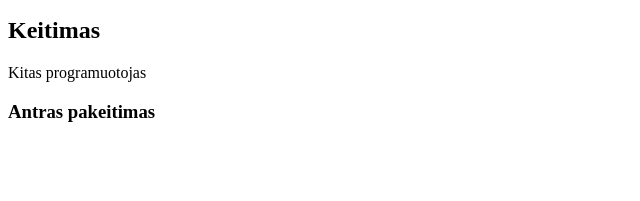
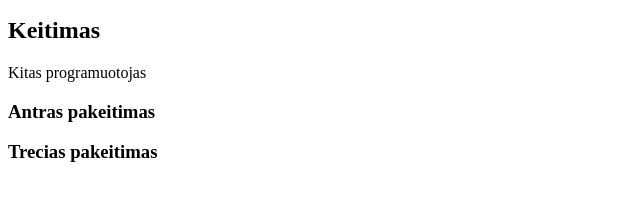
Before and after one commit to PauliusBA/git-paskaita, a plain HTML site: page index.html in a window 1280 px wide. Shown: the part 29-230 px from the top of the page, without its empty margins (0-640 px from the left). Drawn offline with Linux system fonts and the light colour scheme.

Commit message:
Trecias h3 pakeitimas index

```diff
--- a/index.html
+++ b/index.html
@@ -18,6 +18,7 @@
 		<p>Kitas programuotojas<p>
 
 		<h3>Antras pakeitimas</h3>
+		<h3> Trecias pakeitimas</h3>
 
 
 
```
